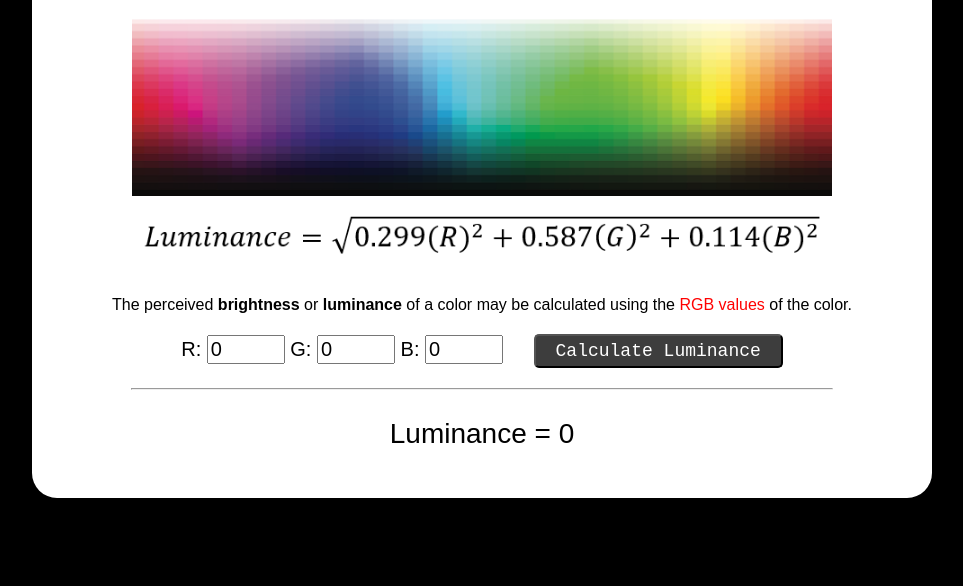
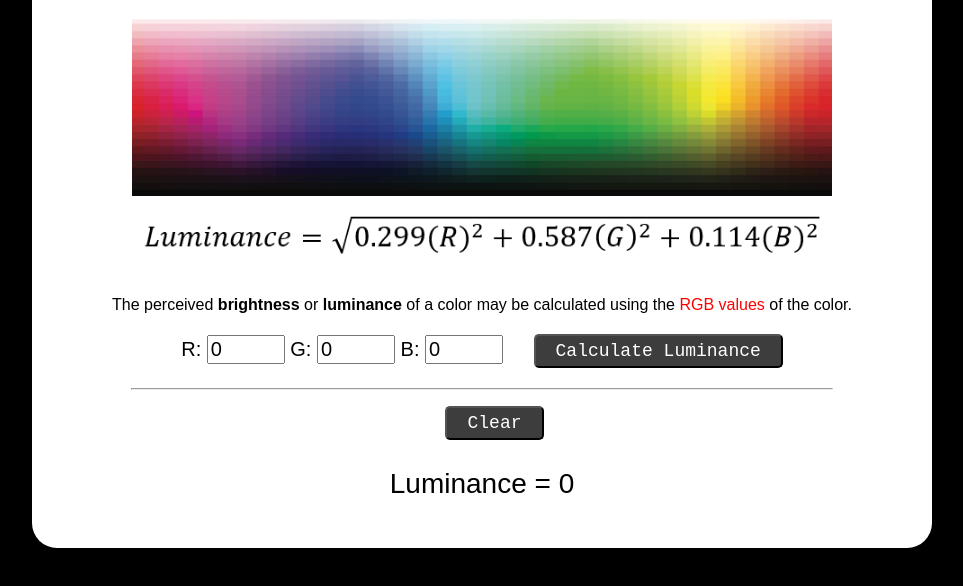
Before and after one commit to Ckaydee/Brightness-calc, a plain HTML site: page index.html in a window 1280 px wide. Shown: the part 200-786 px from the top of the page, without its empty margins (158-1121 px from the left). Drawn offline with Linux system fonts and the light colour scheme.

Commit message:
Update index.html

```diff
--- a/index.html
+++ b/index.html
@@ -43,6 +43,8 @@
 
     <hr />
 
+     <p><button id="clearBtn">Clear</button></p>
+
     <p class="output">Luminance = <span id="result">0</span></p>
   </body>
 </html>
```
